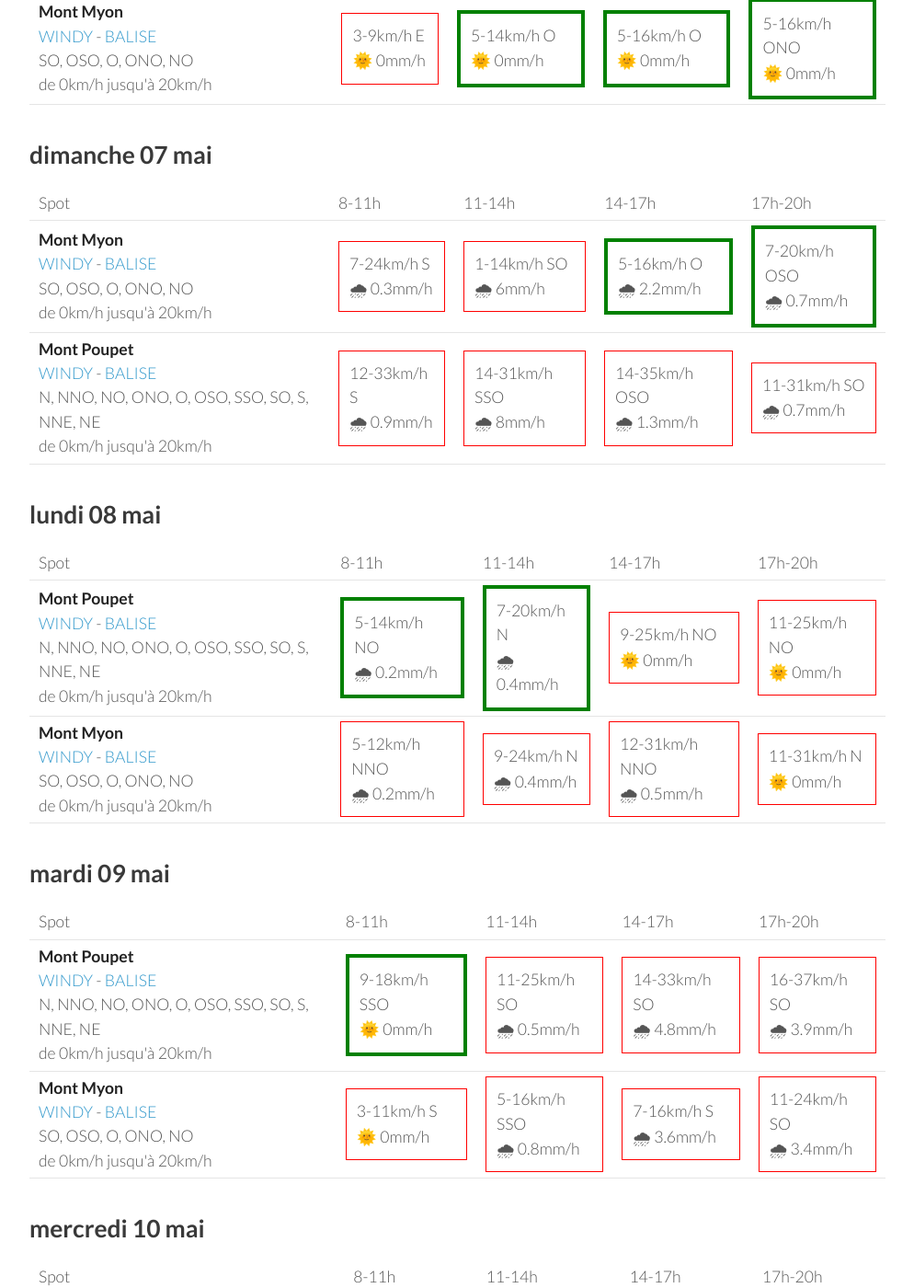
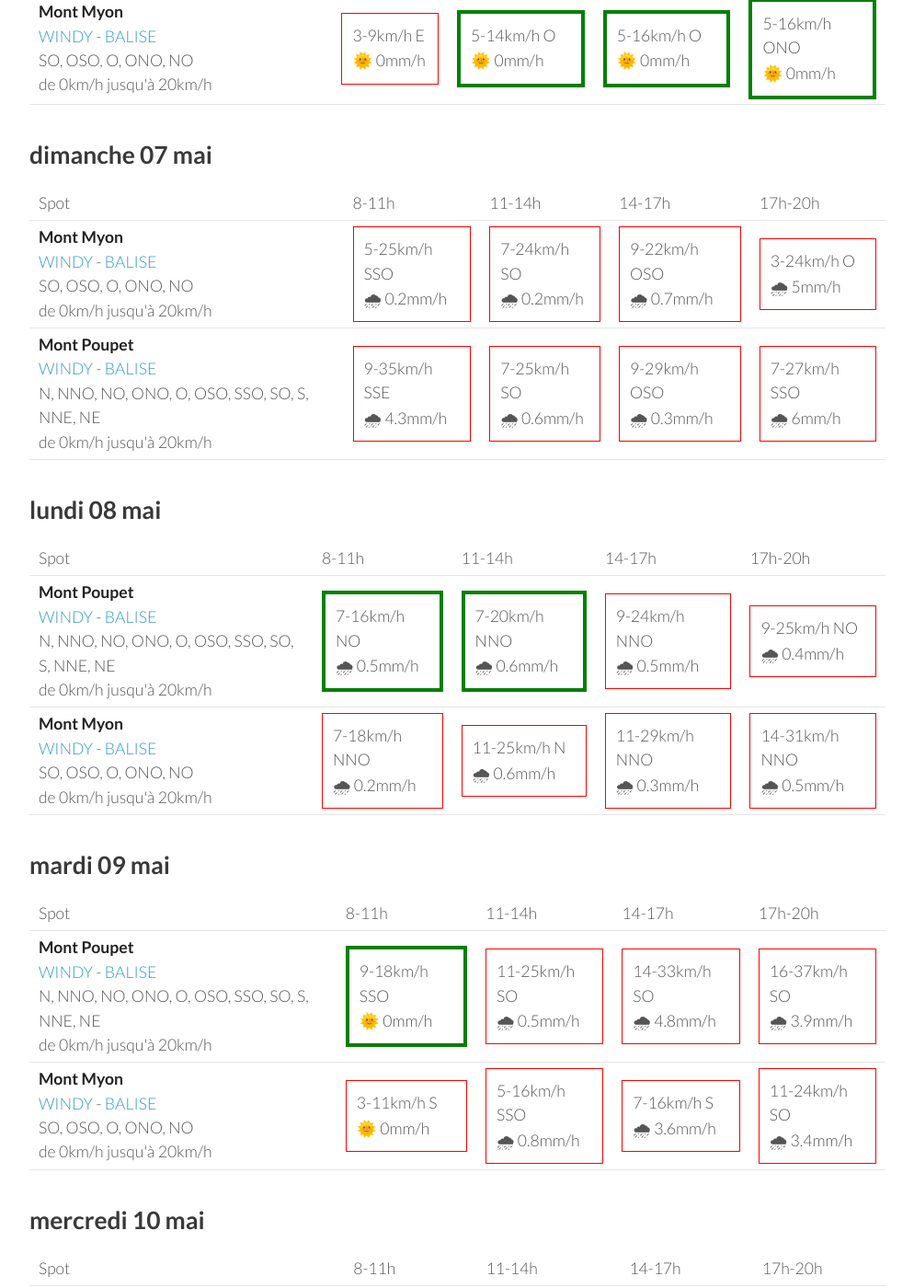
Before and after one commit to parapente-dans-le-nord/parapente-dans-le-nord.github.io, a Jekyll site: the page built from jura.markdown, in a window 1280 px wide and 1400 px high, scrolled down 903 px. Shown: the whole window at 92% size, without its empty margins (26-1020 px from the left). Built offline with Jekyll 4.4.1, drawn with Linux system fonts in a browser that asks for light colours; some of the changed text lies outside the part shown.

Commit message:
update index.markdown

```diff
--- a/jura.markdown
+++ b/jura.markdown
@@ -94,20 +94,20 @@ page mise à jour le vendredi 05 mai 13:20
 <tr>
         <td><strong>Mont Myon</strong><br><a href="https://windy.com/46.331/5.397?45.898,5.394,8,m:eWoagj8">WINDY</a> - <span class=""><a href="http://www.balisemeteo.com/balise.php?idBalise=70">BALISE</a> </span><br> <span class="vent-favorable">SO, OSO, O, ONO, NO</span><br><span class="force-vent">de 0km/h jusqu'à 20km/h</span> </td>
 
-            <td><div class="not-flyable"><p>7-24km/h S</p><p>🌧 0.3mm/h</p></div></td>
-            <td><div class="not-flyable"><p>1-14km/h SO</p><p>🌧 6mm/h</p></div></td>
-            <td><div class="flyable"><p>5-16km/h O</p><p>🌧 2.2mm/h</p></div></td>
-            <td><div class="flyable"><p>7-20km/h OSO</p><p>🌧 0.7mm/h</p></div></td>
+            <td><div class="not-flyable"><p>5-25km/h SSO</p><p>🌧 0.2mm/h</p></div></td>
+            <td><div class="not-flyable"><p>7-24km/h SO</p><p>🌧 0.2mm/h</p></div></td>
+            <td><div class="not-flyable"><p>9-22km/h OSO</p><p>🌧 0.7mm/h</p></div></td>
+            <td><div class="not-flyable"><p>3-24km/h O</p><p>🌧 5mm/h</p></div></td>
 
 
     </tr>
 <tr>
         <td><strong>Mont Poupet</strong><br><a href="https://windy.com/46.970/5.876?46.541,5.876,8">WINDY</a> - <span class=""><a href="http://www.balisemeteo.com/balise.php?idBalise=92">BALISE</a> </span><br> <span class="vent-favorable">N, NNO, NO, ONO, O, OSO, SSO, SO, S, NNE, NE</span><br><span class="force-vent">de 0km/h jusqu'à 20km/h</span> </td>
 
-            <td><div class="not-flyable"><p>12-33km/h S</p><p>🌧 0.9mm/h</p></div></td>
-            <td><div class="not-flyable"><p>14-31km/h SSO</p><p>🌧 8mm/h</p></div></td>
-            <td><div class="not-flyable"><p>14-35km/h OSO</p><p>🌧 1.3mm/h</p></div></td>
-            <td><div class="not-flyable"><p>11-31km/h SO</p><p>🌧 0.7mm/h</p></div></td>
+            <td><div class="not-flyable"><p>9-35km/h SSE</p><p>🌧 4.3mm/h</p></div></td>
+            <td><div class="not-flyable"><p>7-25km/h SO</p><p>🌧 0.6mm/h</p></div></td>
+            <td><div class="not-flyable"><p>9-29km/h OSO</p><p>🌧 0.3mm/h</p></div></td>
+            <td><div class="not-flyable"><p>7-27km/h SSO</p><p>🌧 6mm/h</p></div></td>
 
 
     </tr>
@@ -130,20 +130,20 @@ page mise à jour le vendredi 05 mai 13:20
 <tr>
         <td><strong>Mont Poupet</strong><br><a href="https://windy.com/46.970/5.876?46.541,5.876,8">WINDY</a> - <span class=""><a href="http://www.balisemeteo.com/balise.php?idBalise=92">BALISE</a> </span><br> <span class="vent-favorable">N, NNO, NO, ONO, O, OSO, SSO, SO, S, NNE, NE</span><br><span class="force-vent">de 0km/h jusqu'à 20km/h</span> </td>
 
-            <td><div class="flyable"><p>5-14km/h NO</p><p>🌧 0.2mm/h</p></div></td>
-            <td><div class="flyable"><p>7-20km/h N</p><p>🌧 0.4mm/h</p></div></td>
-            <td><div class="not-flyable"><p>9-25km/h NO</p><p>🌞 0mm/h</p></div></td>
-            <td><div class="not-flyable"><p>11-25km/h NO</p><p>🌞 0mm/h</p></div></td>
+            <td><div class="flyable"><p>7-16km/h NO</p><p>🌧 0.5mm/h</p></div></td>
+            <td><div class="flyable"><p>7-20km/h NNO</p><p>🌧 0.6mm/h</p></div></td>
+            <td><div class="not-flyable"><p>9-24km/h NNO</p><p>🌧 0.5mm/h</p></div></td>
+            <td><div class="not-flyable"><p>9-25km/h NO</p><p>🌧 0.4mm/h</p></div></td>
 
 
     </tr>
 <tr>
         <td><strong>Mont Myon</strong><br><a href="https://windy.com/46.331/5.397?45.898,5.394,8,m:eWoagj8">WINDY</a> - <span class=""><a href="http://www.balisemeteo.com/balise.php?idBalise=70">BALISE</a> </span><br> <span class="vent-favorable">SO, OSO, O, ONO, NO</span><br><span class="force-vent">de 0km/h jusqu'à 20km/h</span> </td>
 
-            <td><div class="not-flyable"><p>5-12km/h NNO</p><p>🌧 0.2mm/h</p></div></td>
-            <td><div class="not-flyable"><p>9-24km/h N</p><p>🌧 0.4mm/h</p></div></td>
-            <td><div class="not-flyable"><p>12-31km/h NNO</p><p>🌧 0.5mm/h</p></div></td>
-            <td><div class="not-flyable"><p>11-31km/h N</p><p>🌞 0mm/h</p></div></td>
+            <td><div class="not-flyable"><p>7-18km/h NNO</p><p>🌧 0.2mm/h</p></div></td>
+            <td><div class="not-flyable"><p>11-25km/h N</p><p>🌧 0.6mm/h</p></div></td>
+            <td><div class="not-flyable"><p>11-29km/h NNO</p><p>🌧 0.3mm/h</p></div></td>
+            <td><div class="not-flyable"><p>14-31km/h NNO</p><p>🌧 0.5mm/h</p></div></td>
 
 
     </tr>
```
Also changed, not shown: other parts of jura.markdown (+1 -1 lines).
